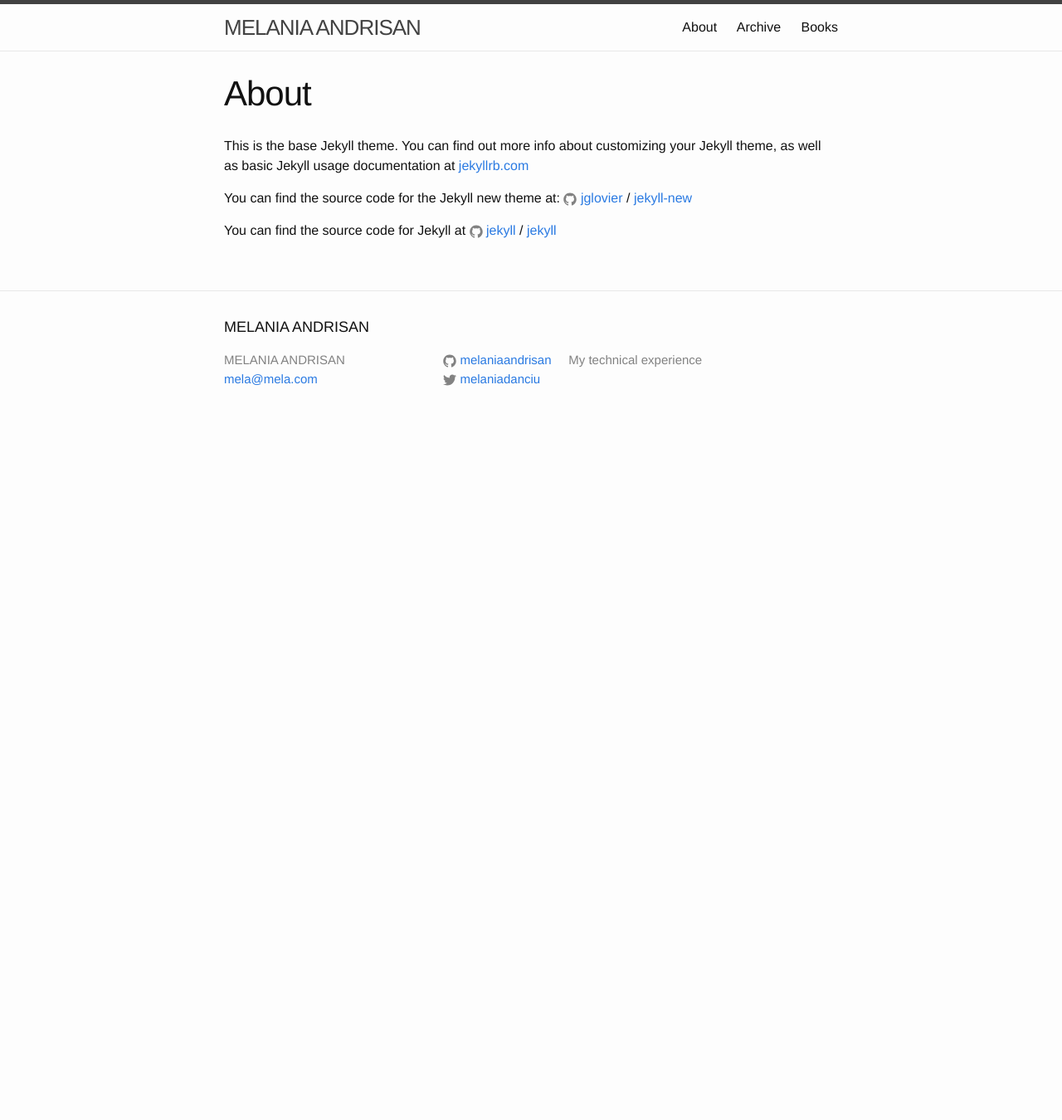
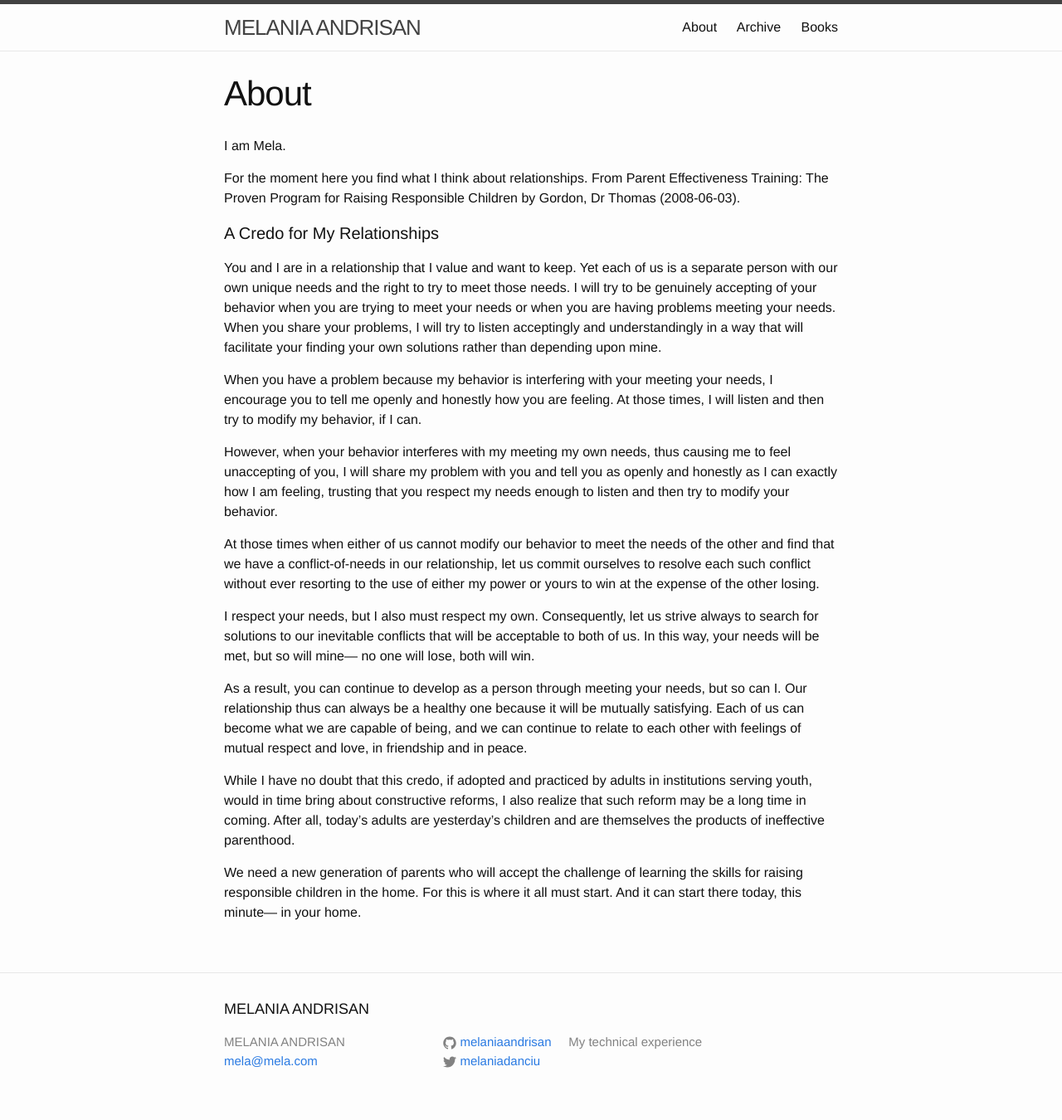
Before and after one commit to melaniaandrisan/melaniaandrisan.github.io, a Jekyll site: the page built from about.md, in a window 1280 px wide. Shown: the whole page at 83% size. Built offline with Jekyll 4.4.1, drawn with Linux system fonts in a browser that asks for light colours; comment, search, counter and statistics services are not loaded; before the commit the page ends 900 px from its top, so only the background shows below that.

Commit message:
Chnages About page

```diff
--- a/about.md
+++ b/about.md
@@ -4,12 +4,25 @@ title: About
 permalink: /about/
 ---
 
-This is the base Jekyll theme. You can find out more info about customizing your Jekyll theme, as well as basic Jekyll usage documentation at [jekyllrb.com](http://jekyllrb.com/)
+I am Mela.
 
-You can find the source code for the Jekyll new theme at:
-{% include icon-github.html username="jglovier" %} /
-[jekyll-new](https://github.com/jglovier/jekyll-new)
+For the moment here you find what I think about relationships. From Parent Effectiveness Training: The Proven Program for Raising Responsible Children by Gordon, Dr Thomas (2008-06-03).
 
-You can find the source code for Jekyll at
-{% include icon-github.html username="jekyll" %} /
-[jekyll](https://github.com/jekyll/jekyll)
+
+#### A Credo for My Relationships
+
+You and I are in a relationship that I value and want to keep. Yet each of us is a separate person with our own unique needs and the right to try to meet those needs. I will try to be genuinely accepting of your behavior when you are trying to meet your needs or when you are having problems meeting your needs. When you share your problems, I will try to listen acceptingly and understandingly in a way that will facilitate your finding your own solutions rather than depending upon mine.
+
+When you have a problem because my behavior is interfering with your meeting your needs, I encourage you to tell me openly and honestly how you are feeling. At those times, I will listen and then try to modify my behavior, if I can.
+
+However, when your behavior interferes with my meeting my own needs, thus causing me to feel unaccepting of you, I will share my problem with you and tell you as openly and honestly as I can exactly how I am feeling, trusting that you respect my needs enough to listen and then try to modify your behavior.
+
+At those times when either of us cannot modify our behavior to meet the needs of the other and find that we have a conflict-of-needs in our relationship, let us commit ourselves to resolve each such conflict without ever resorting to the use of either my power or yours to win at the expense of the other losing.
+
+I respect your needs, but I also must respect my own. Consequently, let us strive always to search for solutions to our inevitable conflicts that will be acceptable to both of us. In this way, your needs will be met, but so will mine— no one will lose, both will win.
+
+As a result, you can continue to develop as a person through meeting your needs, but so can I. Our relationship thus can always be a healthy one because it will be mutually satisfying. Each of us can become what we are capable of being, and we can continue to relate to each other with feelings of mutual respect and love, in friendship and in peace.
+
+While I have no doubt that this credo, if adopted and practiced by adults in institutions serving youth, would in time bring about constructive reforms, I also realize that such reform may be a long time in coming. After all, today’s adults are yesterday’s children and are themselves the products of ineffective parenthood.
+
+We need a new generation of parents who will accept the challenge of learning the skills for raising responsible children in the home. For this is where it all must start. And it can start there today, this minute— in your home.
```
